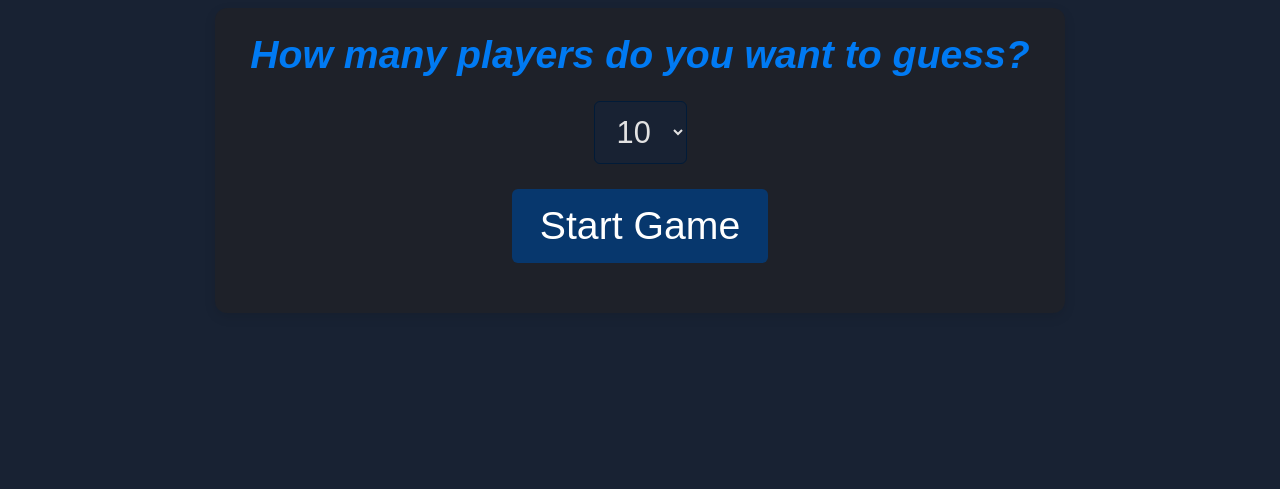
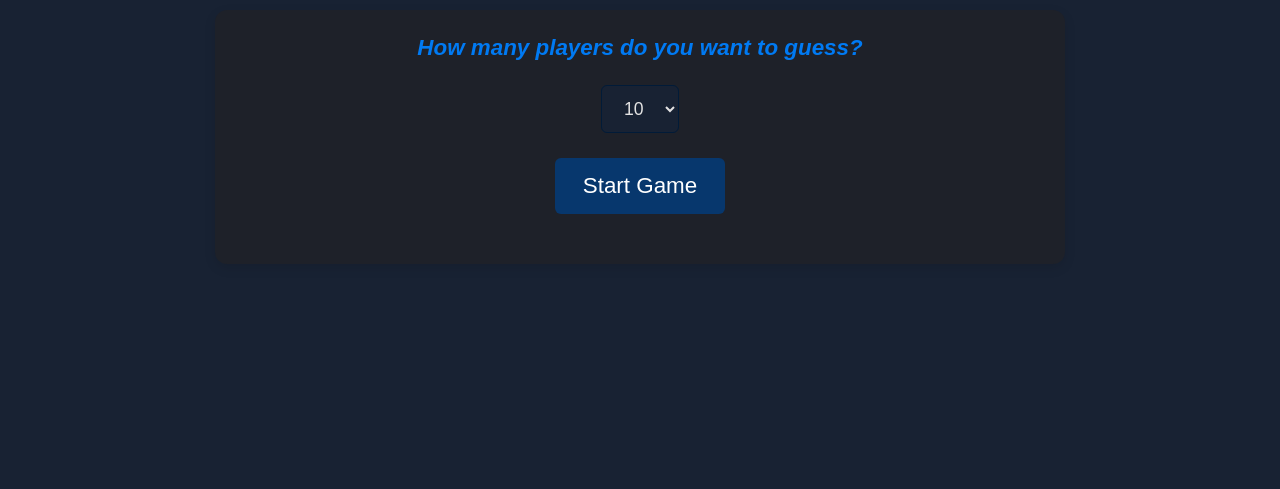
Before and after one commit to Slayte03/slayte03.github.io, a plain HTML site: page index.html in a window 1280 px wide. Shown: the part 311-800 px from the top of the page. Drawn offline with Linux system fonts and the light colour scheme.

Commit message:
Update style.css

```diff
--- a/css/style.css
+++ b/css/style.css
@@ -6,9 +6,8 @@ body {
   display: flex;
   flex-direction: column;
   align-items: center;
-  justify-content:center;
+  justify-content: center;
   min-height: 100vh;
-  font-size: 1.75em; /* Zoom global */
 }
 
 h1 {
```
